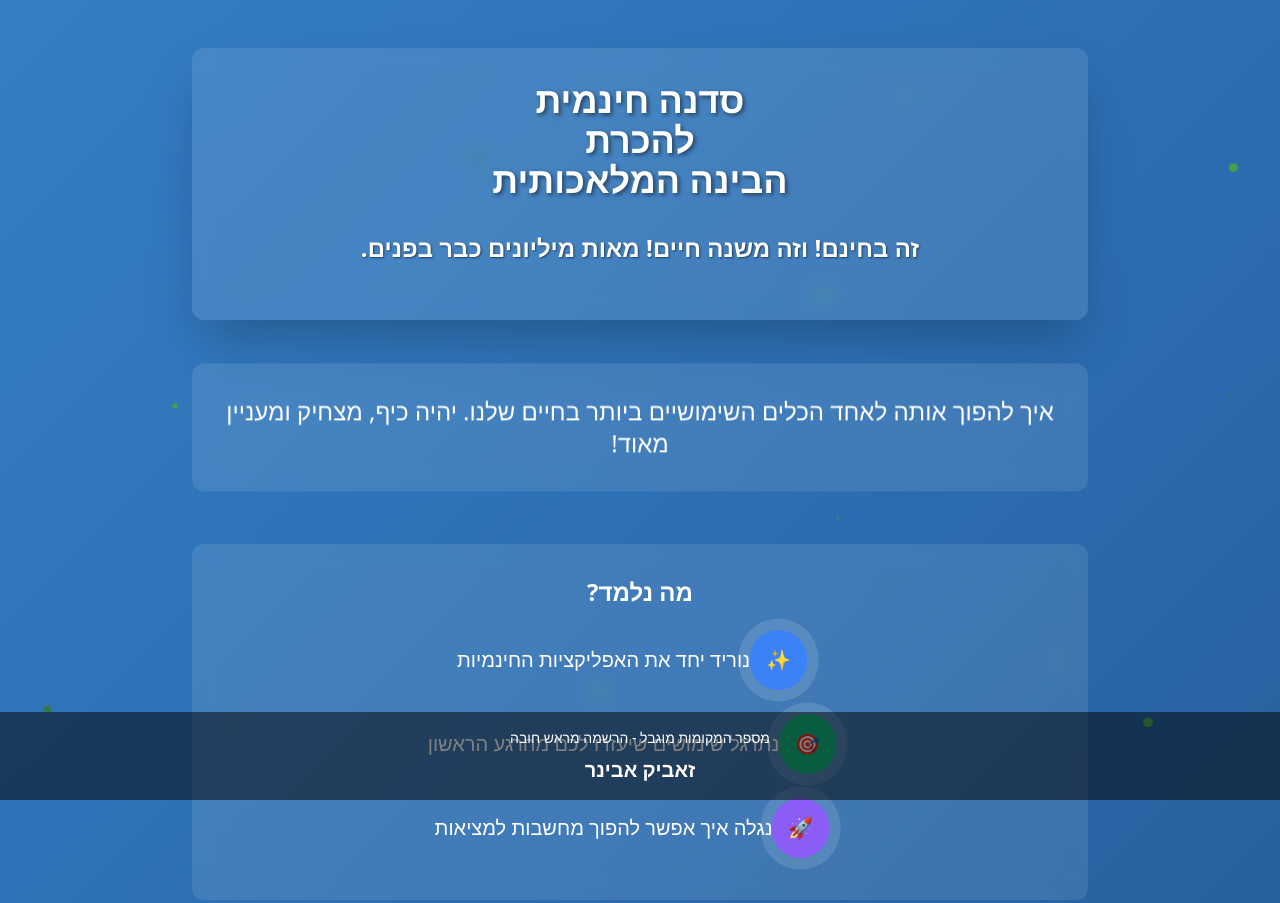
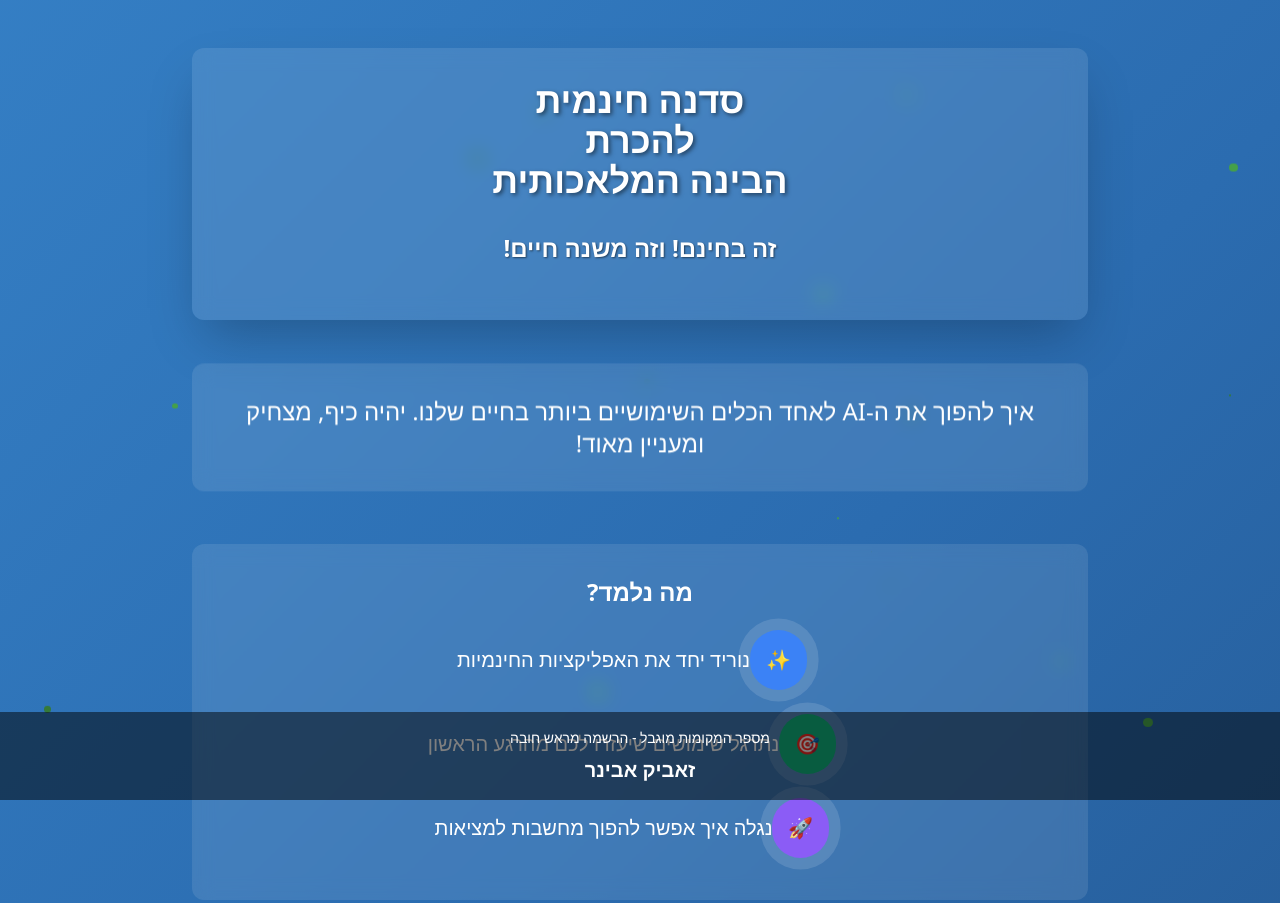
Before and after one commit to Zevik/AI, a plain HTML site: page index.html in a window 1280 px wide. Shown: the top 903 px of the page. Drawn offline with nearby package versions, Linux system fonts and the light colour scheme.

Commit message:
Update index.html

```diff
--- a/index.html
+++ b/index.html
@@ -143,13 +143,13 @@
                 </h1>
 
                 <p class="text-2xl font-bold mb-6" style="text-shadow: 1px 1px 2px rgba(0,0,0,0.5);">
-                    <b>זה בחינם! וזה משנה חיים! מאות מיליונים כבר בפנים.</b>
+                    <b>זה בחינם! וזה משנה חיים!</b>
                 </p>
             </div>
 
             <div class="float-animation card rounded-xl p-8 mb-12">
                 <p class="text-2xl">
-                    איך להפוך אותה לאחד הכלים השימושיים ביותר בחיים שלנו. יהיה כיף, מצחיק ומעניין מאוד!
+                    איך להפוך את ה-AI לאחד הכלים השימושיים ביותר בחיים שלנו. יהיה כיף, מצחיק ומעניין מאוד!
                 </p>
             </div>
 
```
